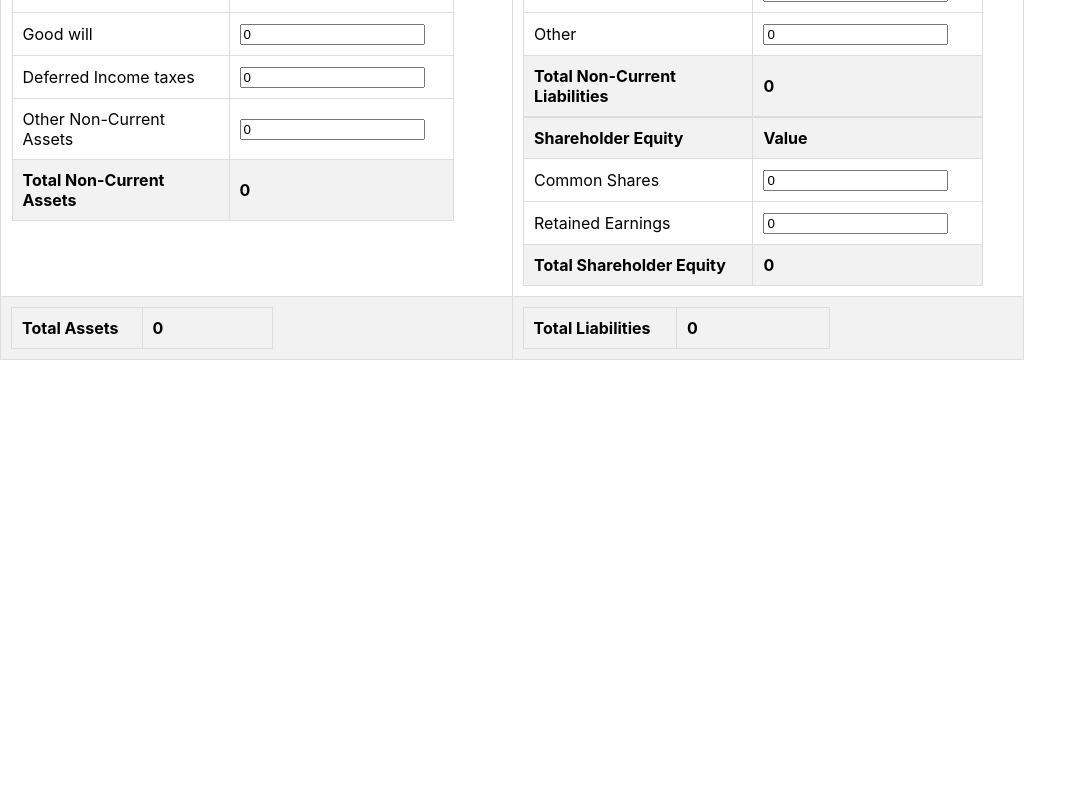
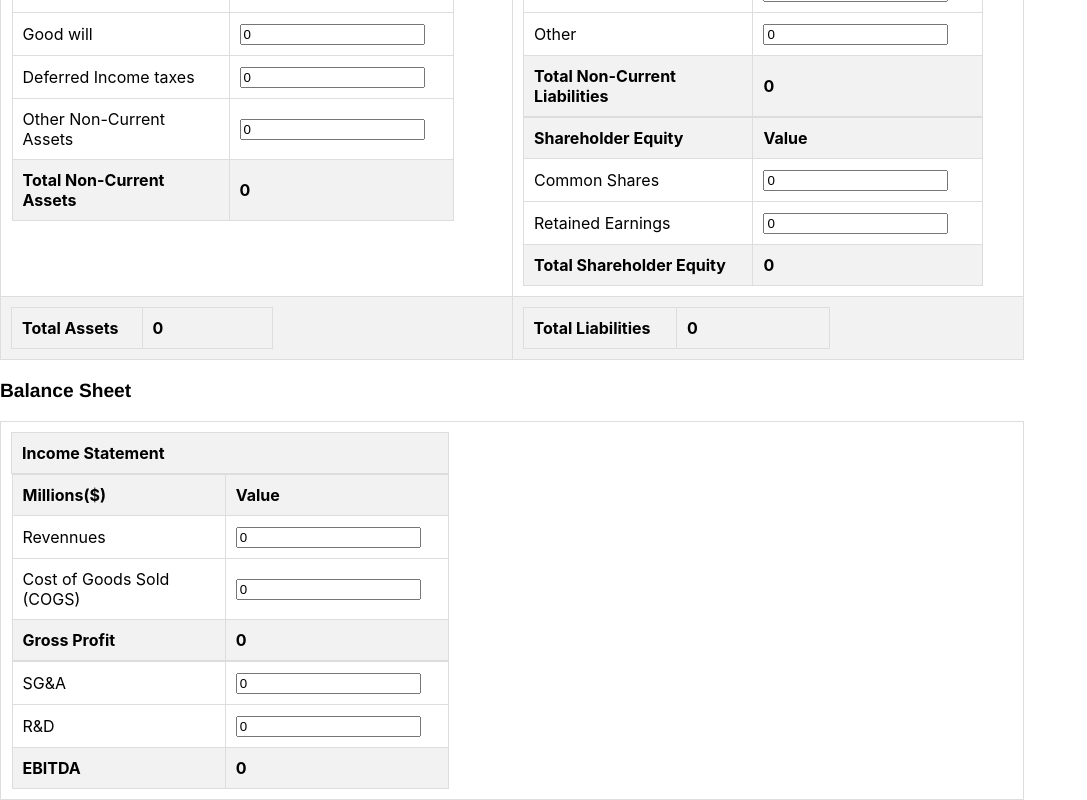
Before and after one commit to G-RIMA/FinanceFusion, a React (Create React App) app in the folder finance-fusion/: page / in a window 1280 px wide. Shown: the part 691-1491 px from the top of the page, without its empty margins (0-1087 px from the left). Before the commit the page ends 1051 px from the top, so only its background shows below. Built offline with nearby package versions, Linux system fonts and the light colour scheme.

Commit message:
creating a simple income statement form

```diff
--- a/finance-fusion/src/App.js
+++ b/finance-fusion/src/App.js
@@ -1,11 +1,13 @@
 import './App.css';
 import React from "react";
 import Balancesheet from './balancesheet';
+import IncomeStatement from './incomestatement';
 
 function App() {
   return (
     <div>
         < Balancesheet />
+        <IncomeStatement />
 
     </div>
   );
--- a/finance-fusion/src/incomestatement.js
+++ b/finance-fusion/src/incomestatement.js
@@ -1,7 +1,7 @@
 import React, { useState } from "react";
 import "./balancesheet.css";
 
-function Income_Statement () {
+function IncomeStatement () {
     const [revenues, setrevenues] = useState([
         { id: 1, name: 'Revennues', value: 0 },
         { id: 2, name: 'Cost of Goods Sold (COGS)', value: 0 },
@@ -22,8 +22,8 @@ function Income_Statement () {
       };
 
       const [ebitdas, setEbitda] = useState([
-        { id: 1, name: 'Revennues', value: 0 },
-        { id: 2, name: 'Cost of Goods Sold (COGS)', value: 0 },
+        { id: 1, name: 'SG&A', value: 0 },
+        { id: 2, name: 'R&D', value: 0 },
       ]);
 
       const EBITDA = ebitdas.reduce((acc, ebitda) => acc + parseFloat(ebitda.value), 0);
@@ -79,29 +79,23 @@ function Income_Statement () {
                 </tbody>
               </thead>
               <thead>
-                <thead>
-                  <tr>
-                    <th>Non-Current Assets</th>
-                    <th>Value</th>
-                  </tr>
-                </thead>
                 <tbody>
                 {ebitdas.map((ebitda) => (
-              <tr key={noncurrentasset.id}>
-                <td>{noncurrentasset.name}</td>
+              <tr key={ebitda.id}>
+                <td>{ebitda.name}</td>
                 <td>
                   <input
                     type= "number"
-                    value={noncurrentasset.value}
-                    onChange={(e) => handleNonChange(e, noncurrentasset.id)}
+                    value={ebitda.value}
+                    onChange={(e) => handleEBITDAChange(e, ebitda.id)}
                   />
                 </td>
               </tr>
             ))}
                   <tr>
-                    <th>Total Non-Current Assets</th>
+                    <th>EBITDA</th>
                     <th>
-                      {totalnoncurrentassets}
+                      {EBITDA}
                     </th>
                   </tr>
                 </tbody>
@@ -110,7 +104,6 @@ function Income_Statement () {
     </table>
     </div>
 );
-
 }
 
-export default Income_Statement;
+export default IncomeStatement;
--- a/finance-fusion/src/testtable.js
+++ b/finance-fusion/src/testtable.js
@@ -0,0 +1,3 @@
+import React from "react";
+
+const revenues
```
